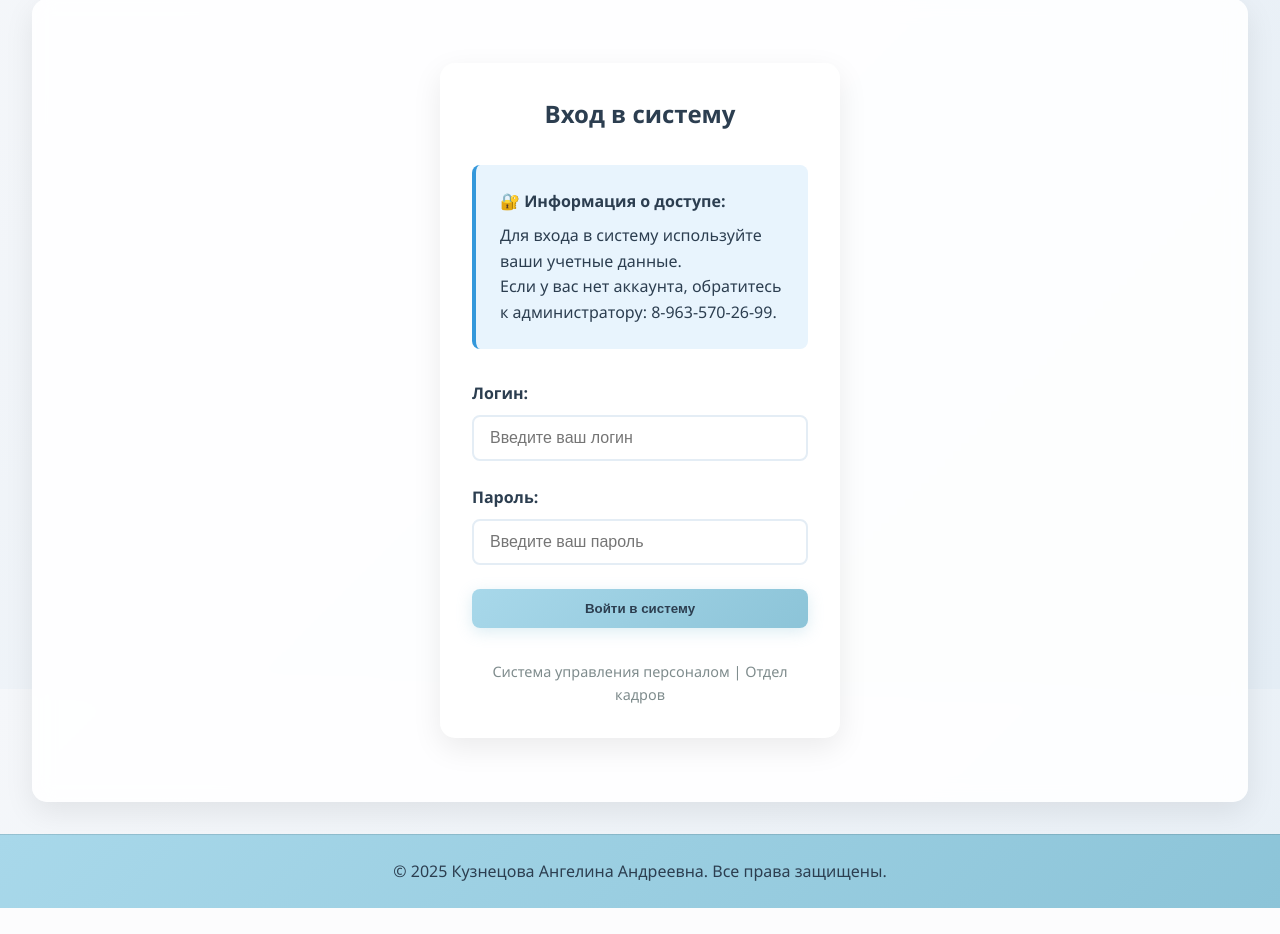
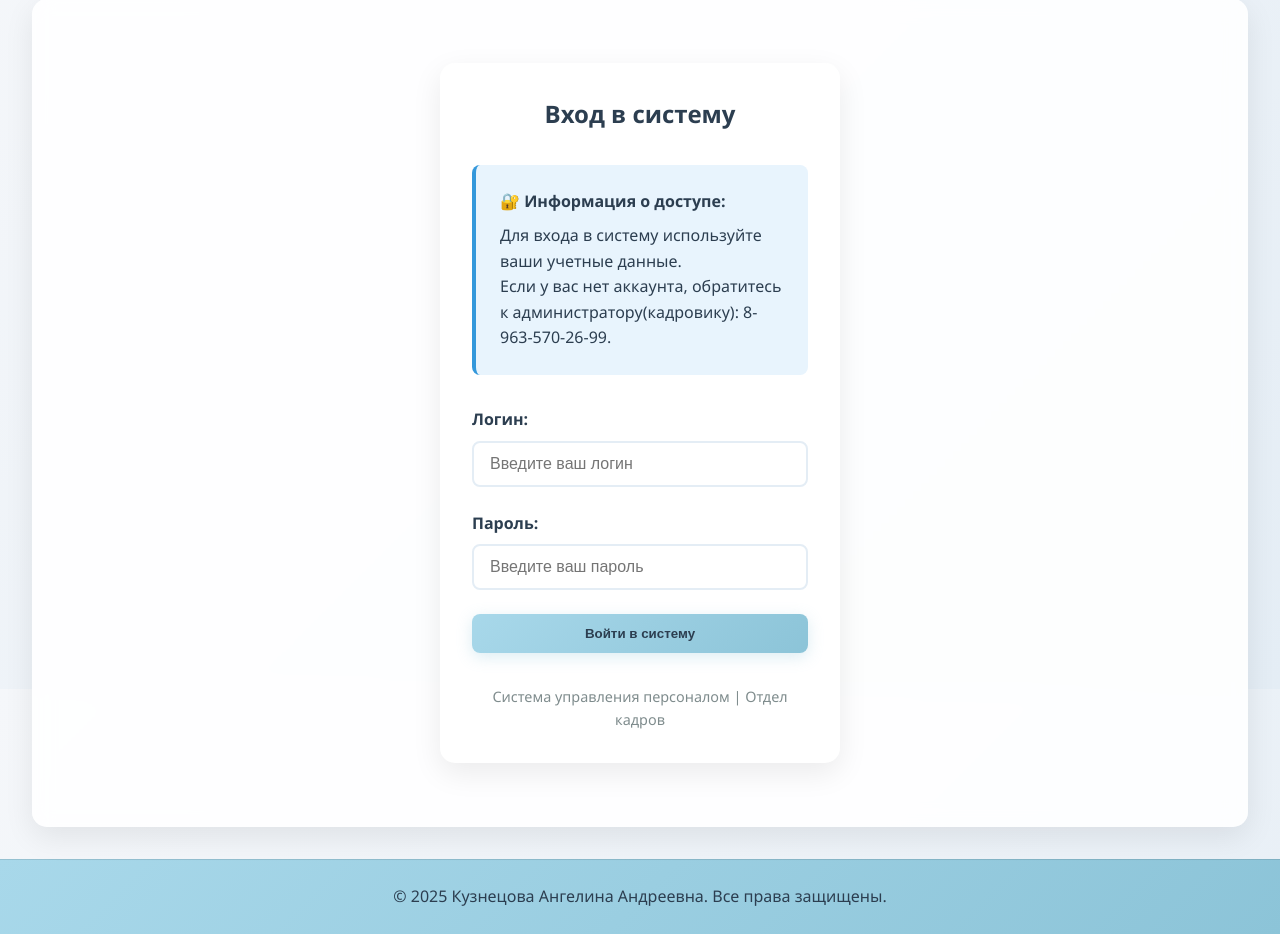
Before and after one commit to angelkuzk/RGZ2, a Flask app: page /login in a window 1280 px wide. Shown: the part 111-1045 px from the top of the page. Before the commit the page ends 1019 px from the top, so only its background shows below. Run offline with Flask 3, Linux system fonts and the light colour scheme.

Commit message:
правки

```diff
--- a/templates/login.html
+++ b/templates/login.html
@@ -10,7 +10,7 @@
         <h4 style="color: #2c3e50; margin-bottom: 0.5rem;">🔐 Информация о доступе:</h4>
         <p style="margin: 0; color: #2c3e50;">
             Для входа в систему используйте ваши учетные данные.<br>
-            Если у вас нет аккаунта, обратитесь к администратору: 8-963-570-26-99.
+            Если у вас нет аккаунта, обратитесь к администратору(кадровику): 8-963-570-26-99.
         </p>
     </div>
 
```
